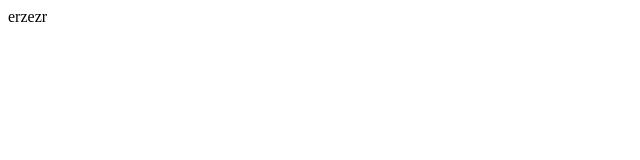
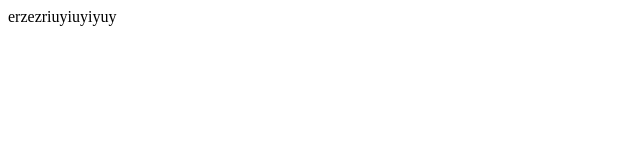
Before and after one commit to Cyma-Connection/projetDeb, a plain HTML site: page index.html in a window 1280 px wide. Shown: the full height of the page, 0-640 px from the left. Drawn offline with Linux system fonts and the light colour scheme.

Commit message:
è-_è-_

```diff
--- a/index.html
+++ b/index.html
@@ -6,6 +6,6 @@
     <title>Document</title>
 </head>
 <body>
-    erzezr
+    erzezriuyiuyiyuy
 </body>
 </html>
```
